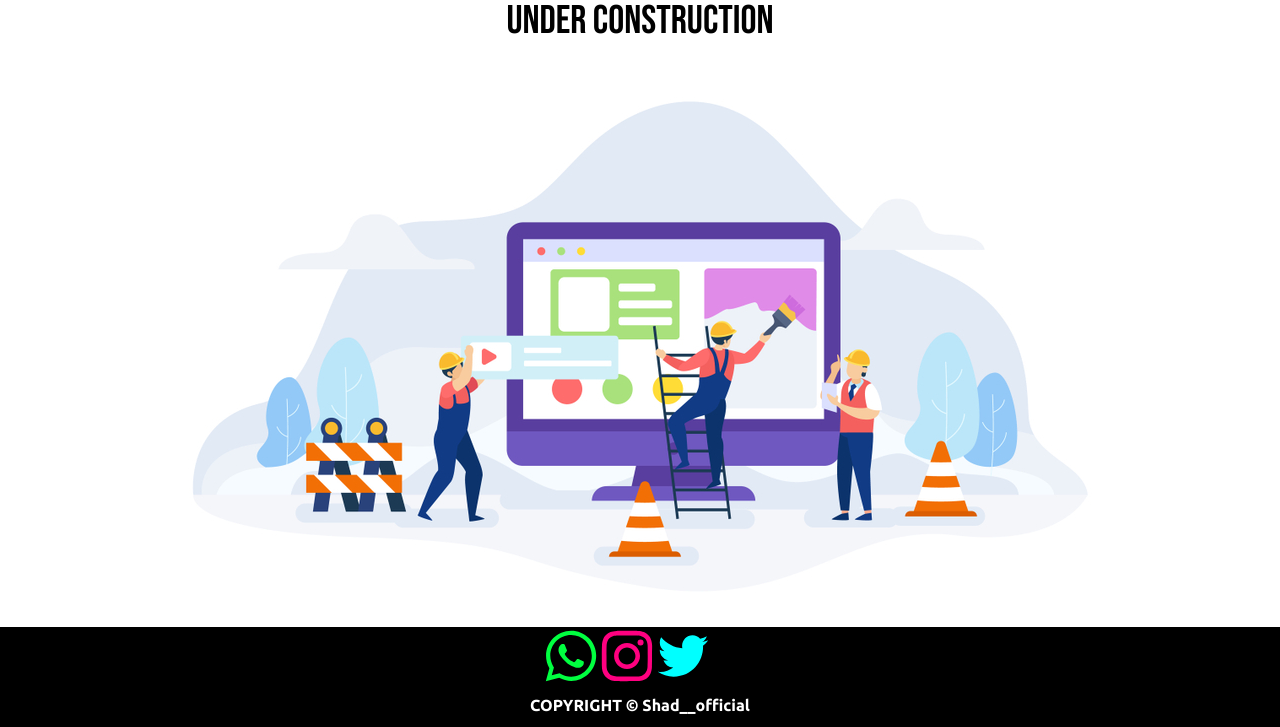
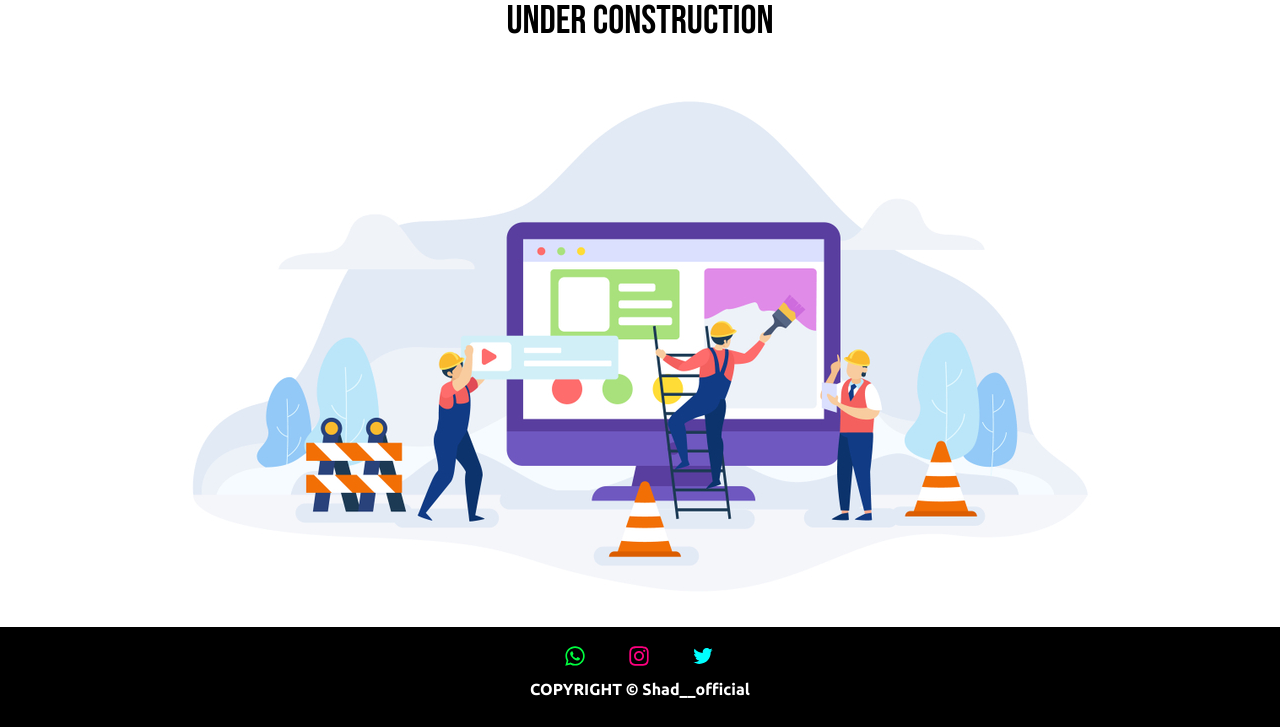
Before and after one commit to Code-withShad/Shad__official, a plain HTML site: page index.html in a window 1280 px wide. Shown: the part 993-1720 px from the top of the page. Drawn offline with Linux system fonts and the light colour scheme; a web font is replaced by a local one.

Commit message:
Update style.css

```diff
--- a/style.css
+++ b/style.css
@@ -219,7 +219,7 @@ margin-top: 10px;
 color: white;
 }
 
-.icons a img {
+.icons img {
     width: 20px;
     height: 20px;
     padding: 0px 20px;
```
